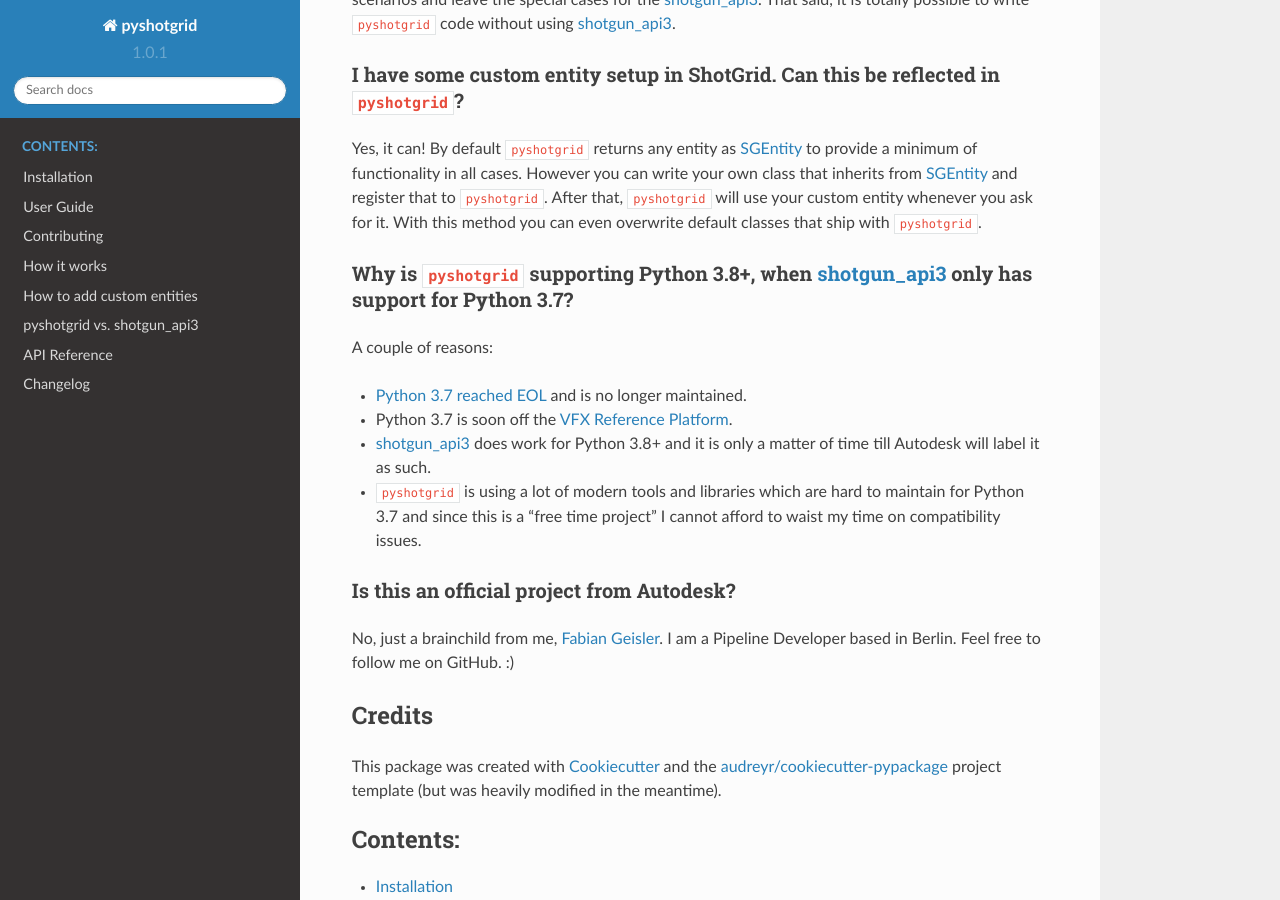
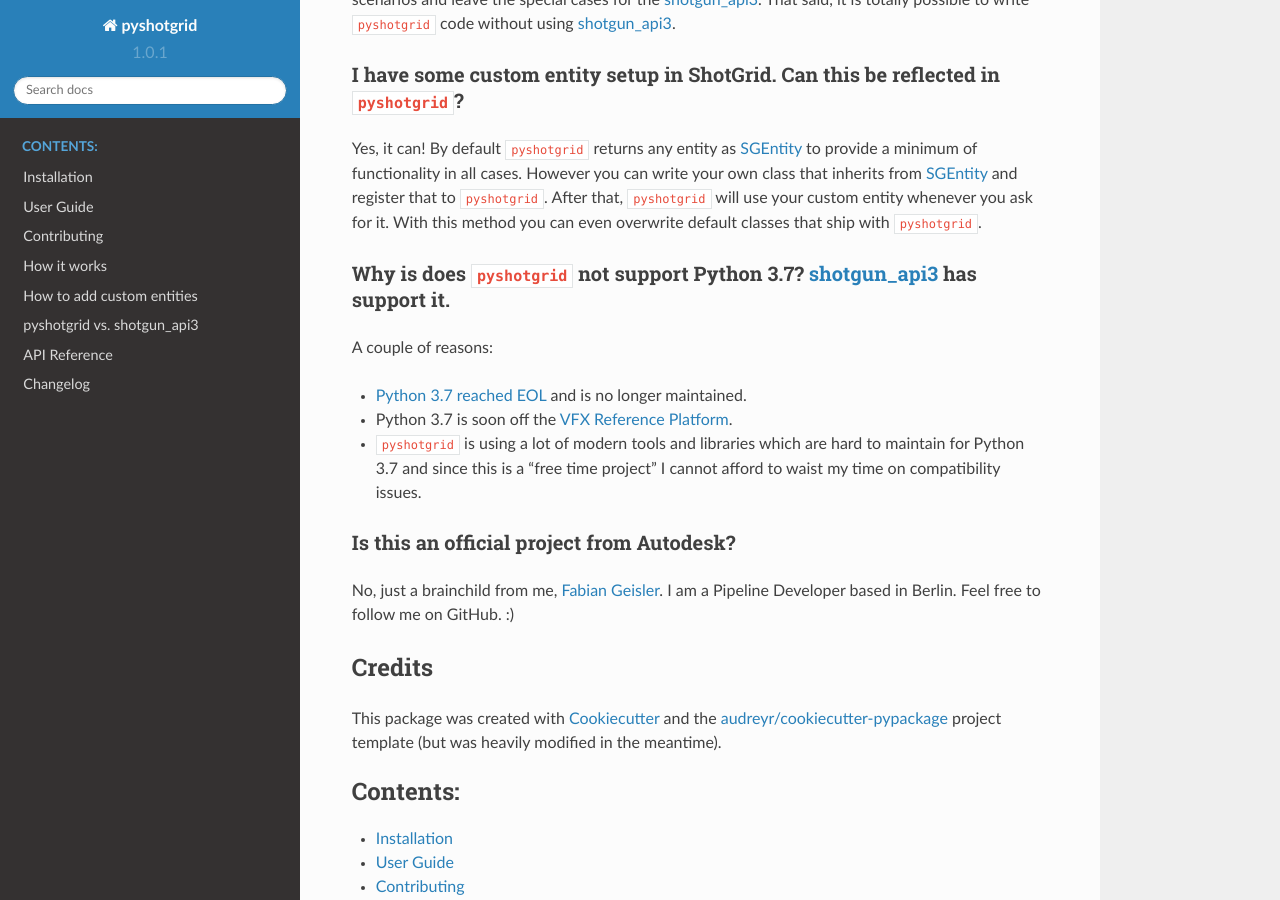
Before and after one commit to vladyslavk0/pyshotgrid, a Sphinx documentation site: the page built from docs/index.rst, in a window 1280 px wide and 900 px high, scrolled down 3054 px. Built offline with Sphinx 7.4.7 and the Read the Docs theme 2.0.0, drawn with Linux system fonts in a browser that asks for light colours; some of the changed text lies outside the part shown.

Commit message:
build(shotgun_api3): Bump to v3.4.0
Also updated the docs on the change.

````diff
--- a/README.md
+++ b/README.md
@@ -19,7 +19,7 @@
 Install `pyshotgrid` via pip:
 
 ```shell
-pip install git+https://github.com/shotgunsoftware/python-api.git@v3.3.6
+pip install git+https://github.com/shotgunsoftware/python-api.git@v3.4.0
 pip install pyshotgrid
 ```
 
@@ -132,12 +132,10 @@
 `pyshotgrid` will use your custom entity whenever you ask for it. With this method
 you can even overwrite default classes that ship with `pyshotgrid`.
 
-## Why is `pyshotgrid` supporting Python 3.8+, when [shotgun_api3][shotgun_api3] only has support for Python 3.7?
+## Why is does `pyshotgrid` not support Python 3.7? [shotgun_api3][shotgun_api3] has support it.
 A couple of reasons:
 - [Python 3.7 reached EOL](https://devguide.python.org/versions/) and is no longer maintained.
 - Python 3.7 is soon off the [VFX Reference Platform](https://vfxplatform.com/).
-- [shotgun_api3][shotgun_api3] does work for Python 3.8+ and it is only a matter of time till
-  Autodesk will label it as such.
 - `pyshotgrid` is using a lot of modern tools and libraries which are hard to maintain for
   Python 3.7 and since this is a "free time project" I cannot afford to waist my time on
   compatibility issues.
--- a/docs/installation.rst
+++ b/docs/installation.rst
@@ -12,7 +12,7 @@
 
 .. code-block:: console
 
-    $ pip install git+https://github.com/shotgunsoftware/python-api.git@v3.3.6
+    $ pip install git+https://github.com/shotgunsoftware/python-api.git@v3.4.0
     $ pip install pyshotgrid
 
 You need to install `shotgun_api3` as a separate step, in case you want to use `pyshotgrid` in
--- a/requirements.txt
+++ b/requirements.txt
@@ -1,4 +1,4 @@
-git+https://github.com/shotgunsoftware/python-api.git@v3.3.6
+git+https://github.com/shotgunsoftware/python-api.git@v3.4.0
 commitizen
 wheel
 build
--- a/requirements_docs.txt
+++ b/requirements_docs.txt
@@ -1,4 +1,4 @@
-git+https://github.com/shotgunsoftware/python-api.git@v3.3.6
+git+https://github.com/shotgunsoftware/python-api.git@v3.4.0
 wheel
 build
 Sphinx
````
